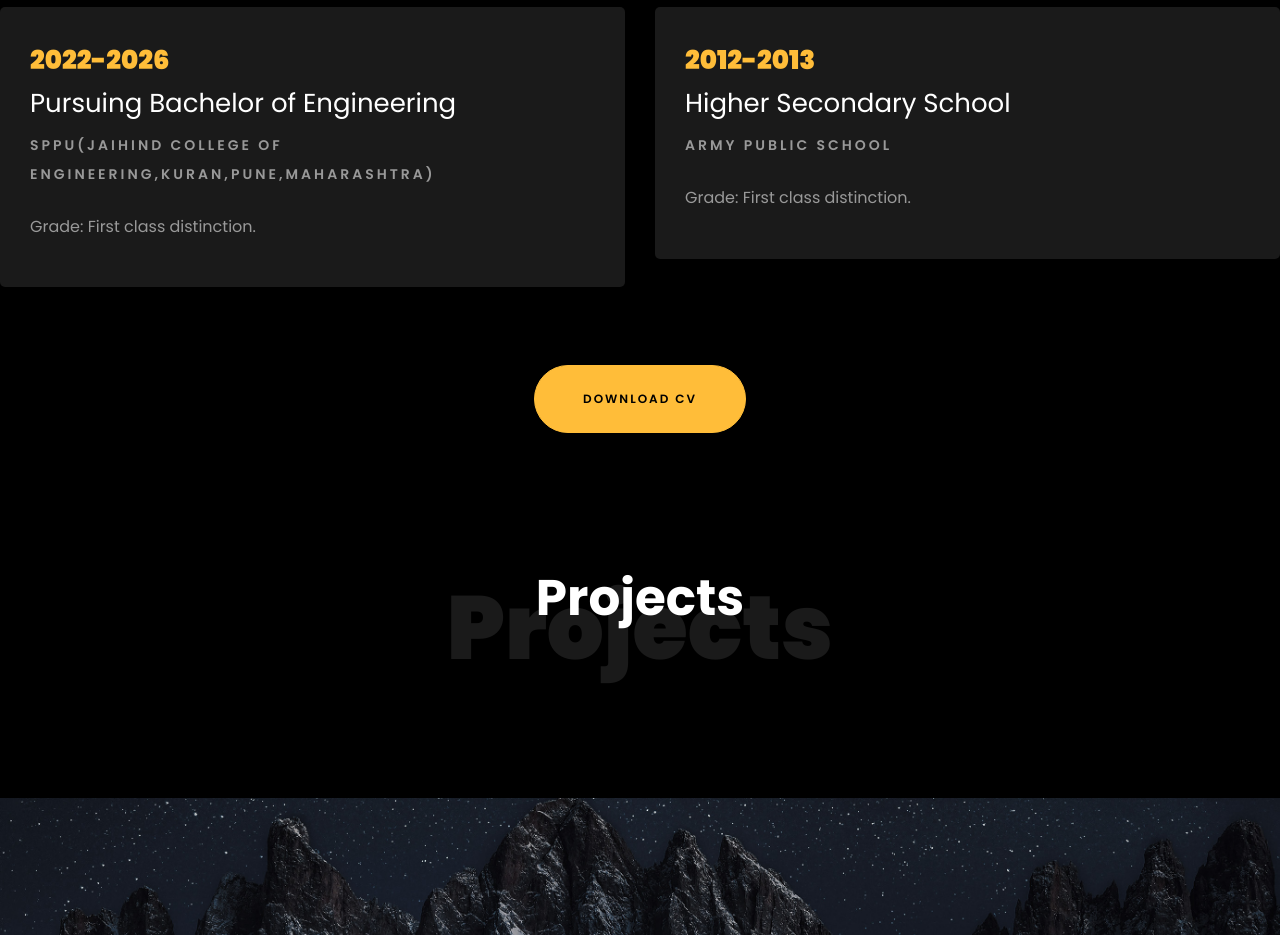
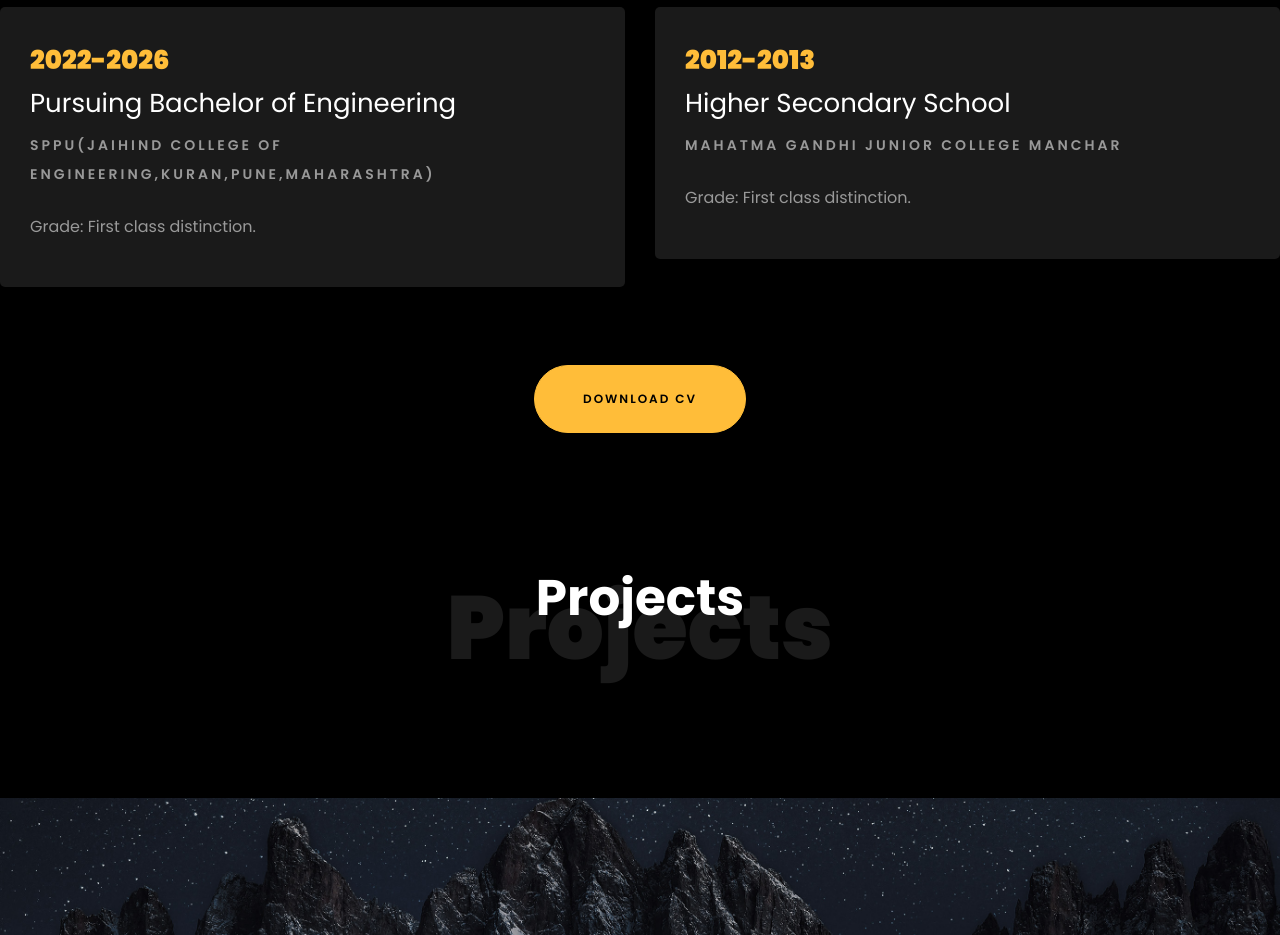
Before and after one commit to Tanvibhalerao2927/tanvibhalerao.github.io, a plain HTML site: page index.html in a window 1280 px wide. Shown: the part 2960-3895 px from the top of the page. Drawn offline with Linux system fonts and the light colour scheme; files whose address does not match are found by name.

Commit message:
Update index.html

```diff
--- a/index.html
+++ b/index.html
@@ -372,7 +372,7 @@
     				<div class="resume-wrap ftco-animate">
     					<span class="date">2012-2013</span>
     					<h2>Higher Secondary School</h2>
-    					<span class="position">Army Public School</span>
+    					<span class="position">Mahatma Gandhi Junior College Manchar </span>
     					<p class="mt-4">Grade: First class distinction.</p>
     				</div>
 				</div>
```
